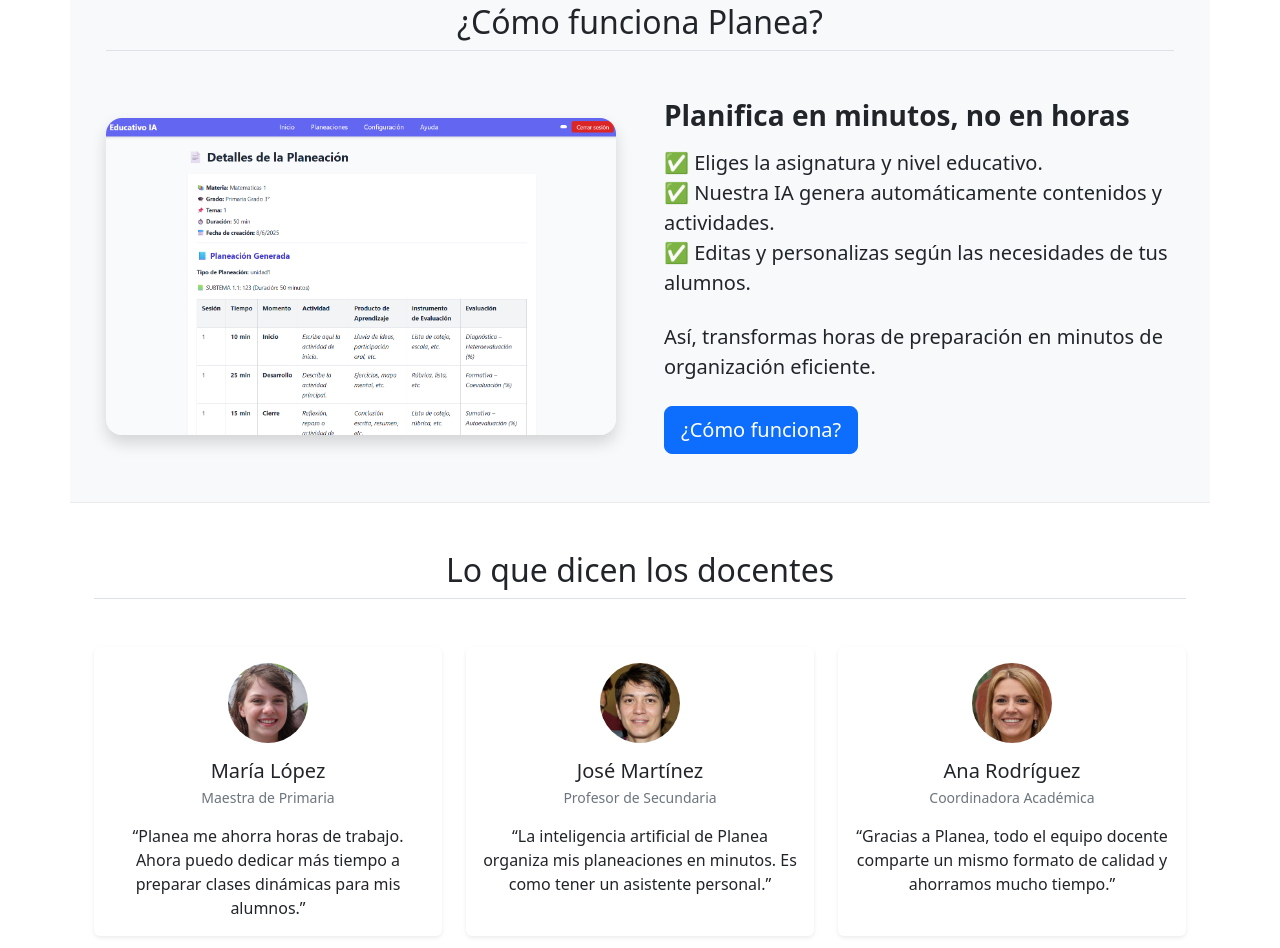
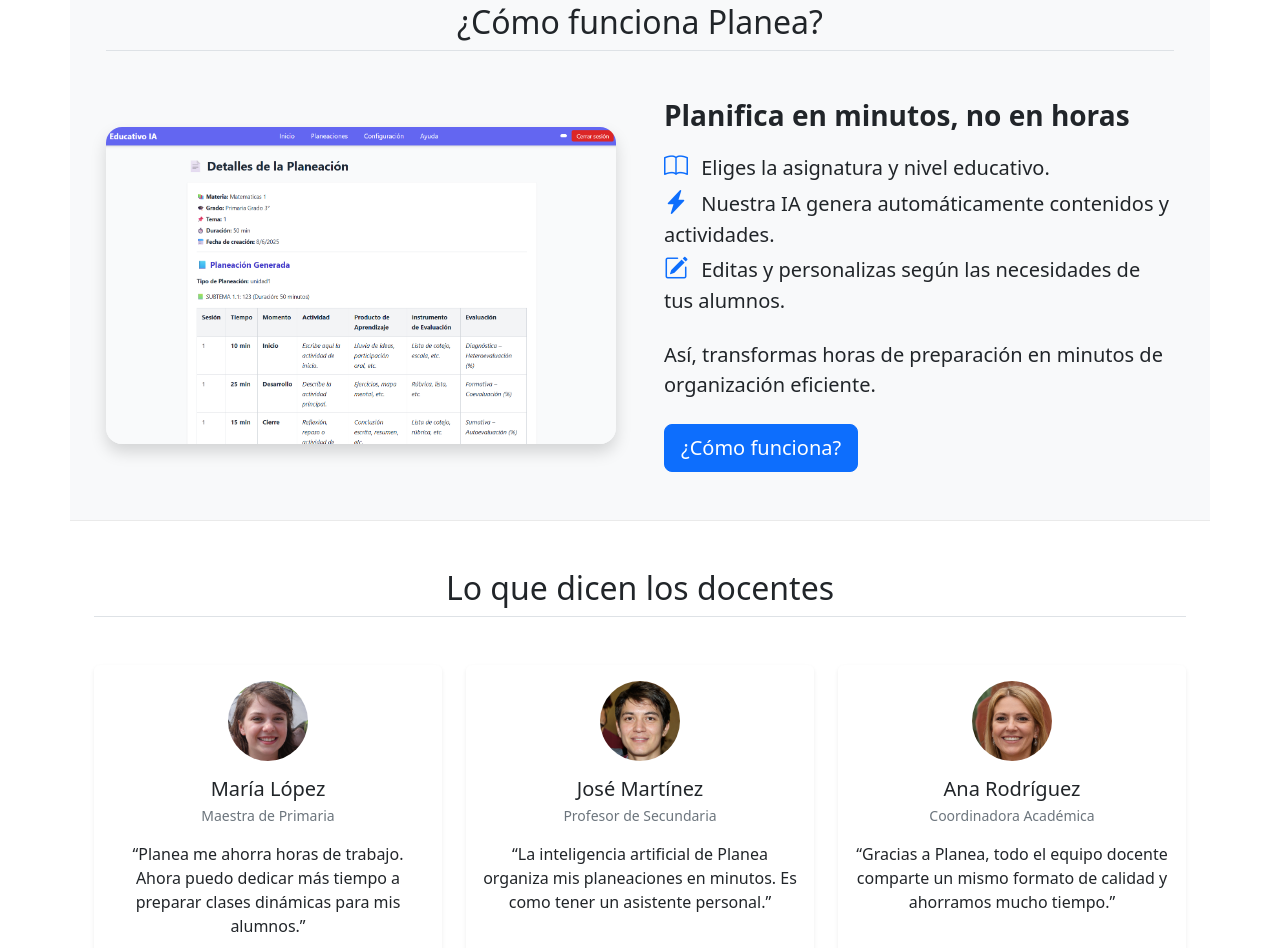
Before and after one commit to RafaelMenchaca/planeacion-docente-ia, a website: page index.html in a window 1280 px wide. Shown: the part 1545-2493 px from the top of the page. Drawn offline with nearby package versions, Linux system fonts and the light colour scheme.

Commit message:
feat: iconos mejorados en la seccion de como funciona

```diff
--- a/index.html
+++ b/index.html
@@ -117,9 +117,9 @@
         <div class="col-md-6">
           <h3 class="fw-bold mb-3">Planifica en minutos, no en horas</h3>
           <ul class="list-unstyled fs-5 mb-4">
-            <li>✅ Eliges la asignatura y nivel educativo.</li>
-            <li>✅ Nuestra IA genera automáticamente contenidos y actividades.</li>
-            <li>✅ Editas y personalizas según las necesidades de tus alumnos.</li>
+            <li><i class="bi bi-book text-primary fs-4 me-2"></i> Eliges la asignatura y nivel educativo.</li>
+            <li><i class="bi bi-lightning-charge-fill text-primary fs-4 me-2"></i> Nuestra IA genera automáticamente contenidos y actividades.</li>
+            <li><i class="bi bi-pencil-square text-primary fs-4 me-2"></i> Editas y personalizas según las necesidades de tus alumnos.</li>
           </ul>
           <p class="lead mb-4">
             Así, transformas horas de preparación en minutos de organización eficiente.
```
